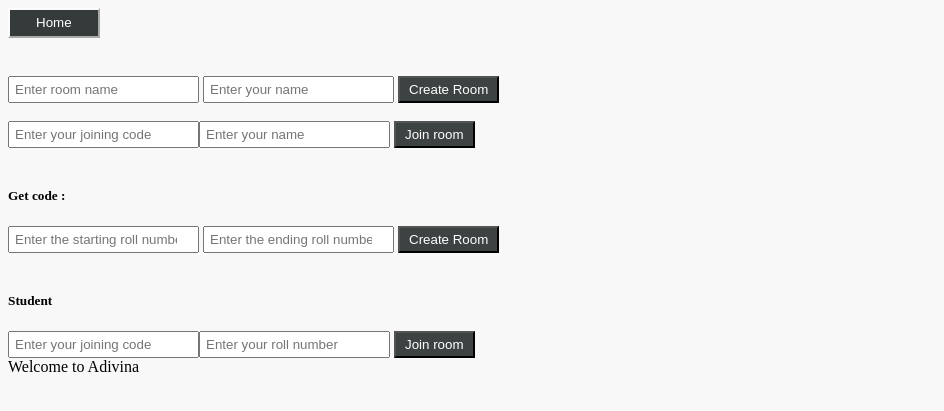
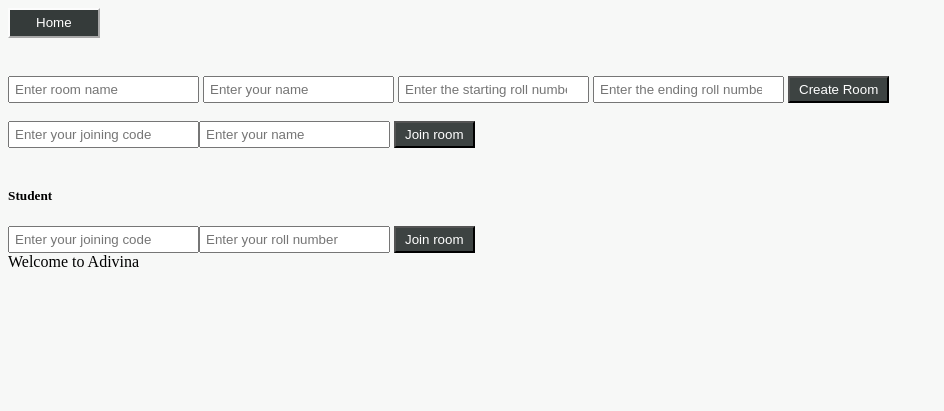
Before and after one commit to prasanjit101/Adivina, a Flask app: page / in a window 1280 px wide. Shown: the top 411 px of the page, without its empty margins (0-944 px from the left). Run offline with Flask 2, Linux system fonts and the light colour scheme.

Commit message:
an awesome update

```diff
--- a/templates/home.html
+++ b/templates/home.html
@@ -18,6 +18,8 @@
         <form action="/generate" method="post">
           <input placeholder="Enter room name" type="text" name="room" style="padding: 4px 5px;">
           <input placeholder="Enter your name" type="text" name="admin" style="padding: 4px 5px;">
+          <input placeholder="Enter the starting roll number" type="number" min="1" name="start" style="padding: 4px 5px;">
+          <input placeholder="Enter the ending roll number" type="number" max="100" name="end" style="padding: 4px 5px;">
           <button style="color:#fff;padding: 4px 9px; background-color: rgb(61, 67, 66);">Create Room</button>
       </form>
        </div>
@@ -28,15 +30,6 @@
       <button style="color:#fff;padding: 4px 9px; background-color: rgb(61, 67, 66);">Join room</button>
     </form>
     <br>
-    <div class="nav2">
-      <h5>Get code :</h5>
-     <form action="/generate" method="post">
-       <input placeholder="Enter the starting roll number" type="number" min="1" name="start" style="padding: 4px 5px;">
-       <input placeholder="Enter the ending roll number" type="number" max="100" name="end" style="padding: 4px 5px;">
-       <button style="color:#fff;padding: 4px 9px; background-color: rgb(61, 67, 66);">Create Room</button>
-   </form>
-    </div>
-    <br>
     <h5>Student </h5>
     <form action="/student/join" method="post"><input name="join" placeholder="Enter your joining code" style="padding: 4px 5px;" type="text"><input placeholder="Enter your roll number" name="name" style="padding: 4px 5px;" type="number" min="1">
       <button style="color:#fff;padding: 4px 9px; background-color: rgb(61, 67, 66);">Join room</button>
```
